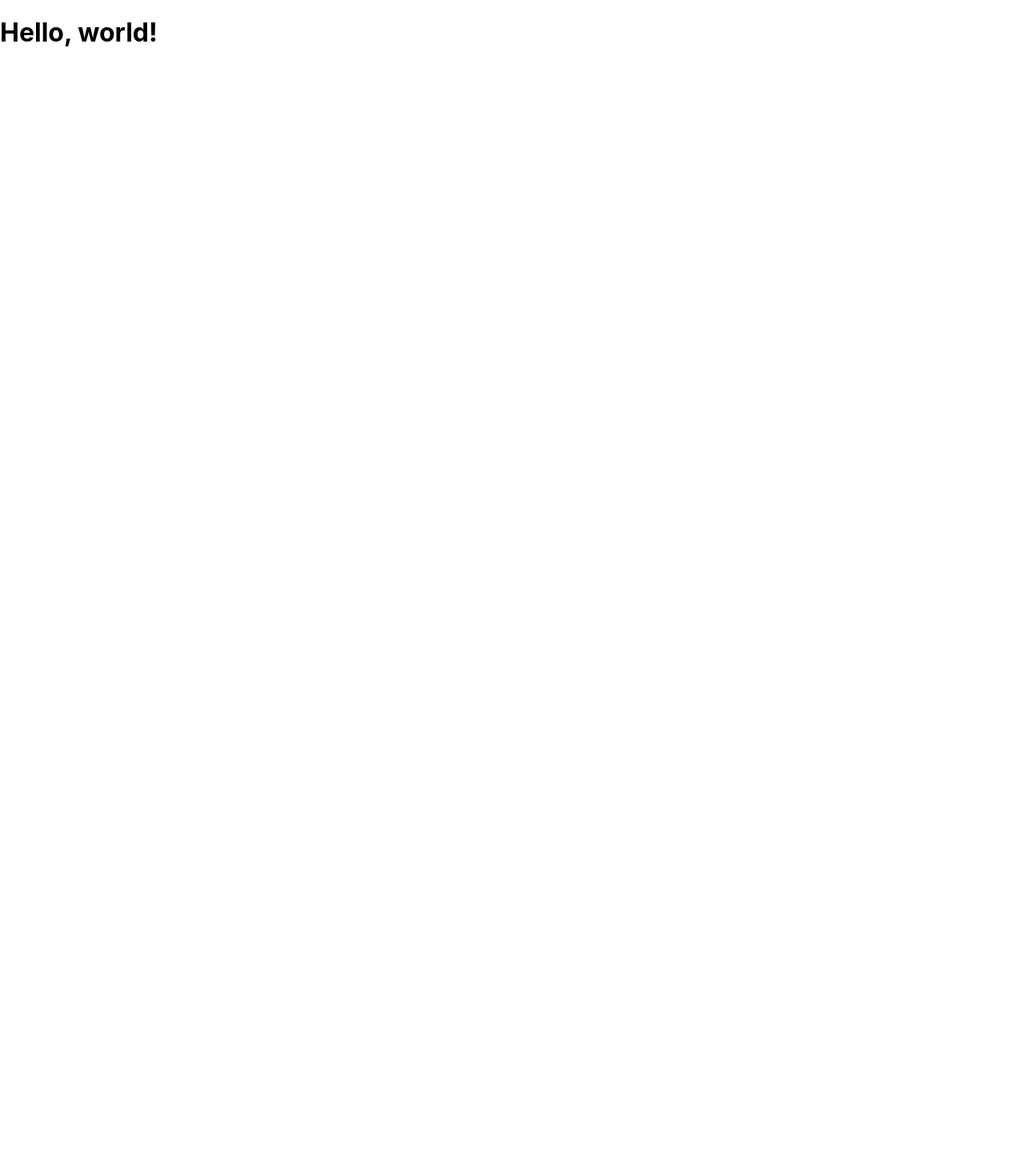
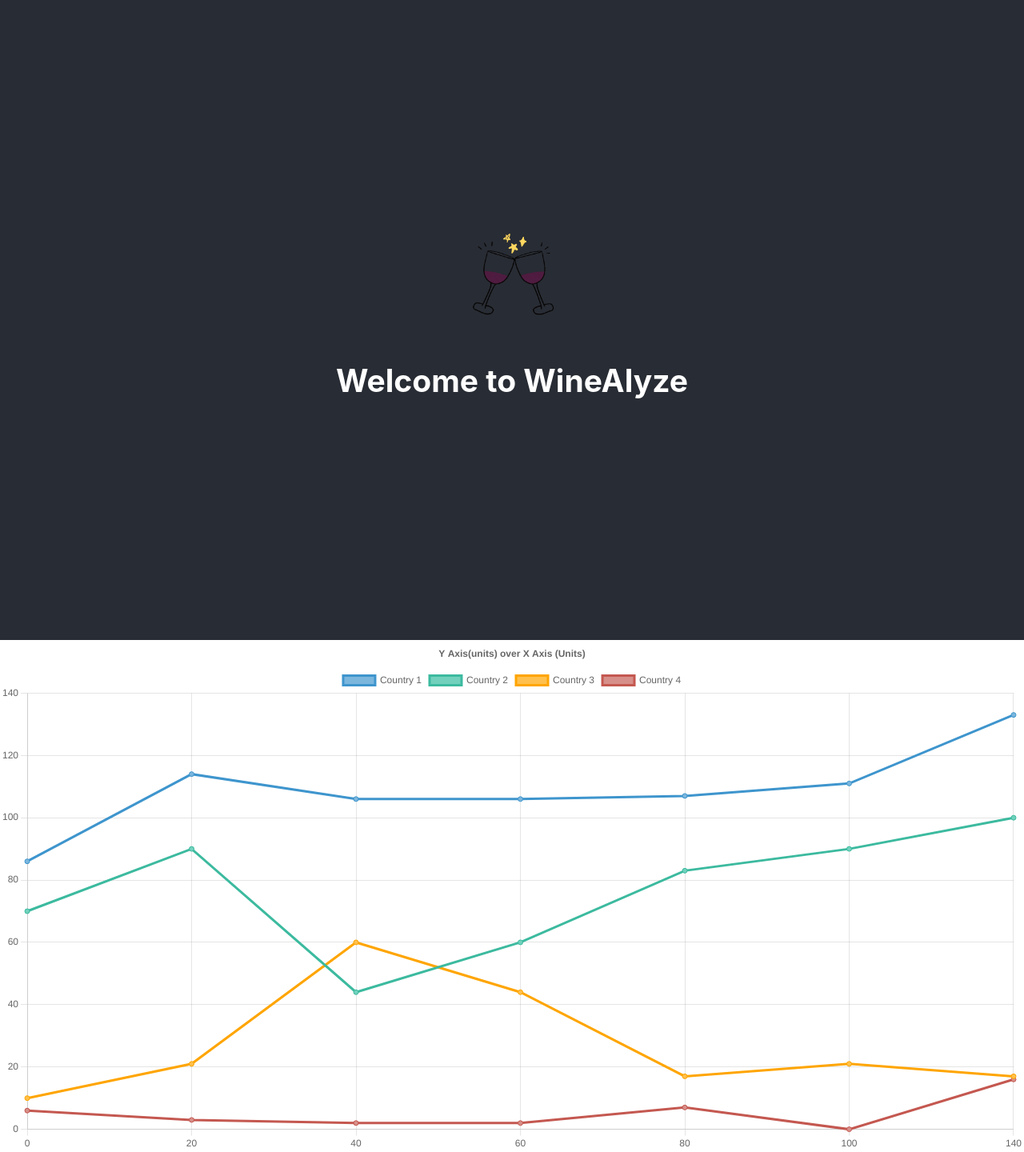
Before and after one commit to lisareichelson/emptycharts, a React (Create React App) app: page / in a window 1280 px wide. Shown: the whole page at 80% size. Before the commit the page ends 800 px from the top, so only its background shows below. Built offline with nearby package versions, Linux system fonts and the light colour scheme.

Commit message:
reorganized formatting for render. Made front look kinda pretty. Also downloaded chartjs version 2 for more compatibility.

```diff
--- a/package.json
+++ b/package.json
@@ -7,6 +7,7 @@
     "@testing-library/react": "^12.1.4",
     "@testing-library/user-event": "^13.5.0",
     "react": "^17.0.2",
+    "react-chartjs-2": "^4.0.1",
     "react-dom": "^17.0.2",
     "react-scripts": "5.0.0",
     "web-vitals": "^2.1.4"
--- a/src/App.js
+++ b/src/App.js
@@ -1,9 +1,36 @@
 import LineChart from "./components/chart.js";
+import logo from "./logo.svg";
+import wine from "./wine.gif";
+import "./App.css";
+import React, { Component } from "react";
+import { render } from "@testing-library/react";
 
-export default function App() {
+class App extends Component {
+  constructor() {
+    super();
+    this.state = {
+      chartData: {},
+    };
+  }
+
+  render() {
+    return (
+      <div className="App">
+        <div className="App-header">
+          <img src={wine} width="150" height="150" alt="wine" />
+          <h2>Welcome to WineAlyze</h2>
+        </div>
+        <LineChart />
+      </div>
+    );
+  }
+}
+export default App;
+
+/*export default function App() {
   return (
     <div>
       <LineChart />
     </div>
   );
-}
+}*/
--- a/src/components/chart.js
+++ b/src/components/chart.js
@@ -2,6 +2,9 @@ import React, { Component } from "react";
 import Chart from "chart.js/auto";
 
 //Below is a default 2 variable line graph. I have no idea how to resize it.
+//MAKe CHANGE: make functions taking in labels and data for each type of graph.
+// fun linegraph(dataxaxis, datayaxis, labelxaxis, labelyaxis...)
+//and return a chart object that can then be rendered outside.
 export default class LineChart extends Component {
   chartRef = React.createRef();
   componentDidMount() {
--- a/src/index.js
+++ b/src/index.js
@@ -11,7 +11,7 @@ ReactDOM.render(
   document.getElementById("root")
 );
 
-ReactDOM.render(<h1>Hello, world!</h1>, document.getElementById("root"));
+//ReactDOM.render(<h1>Hello, world!</h1>, document.getElementById("root"));
 
 // If you want to start measuring performance in your app, pass a function
 // to log results (for example: reportWebVitals(console.log))
```
Also changed, not shown: src/wine.gif (added), 1 other file (tests, documents, lock files or other folders).
